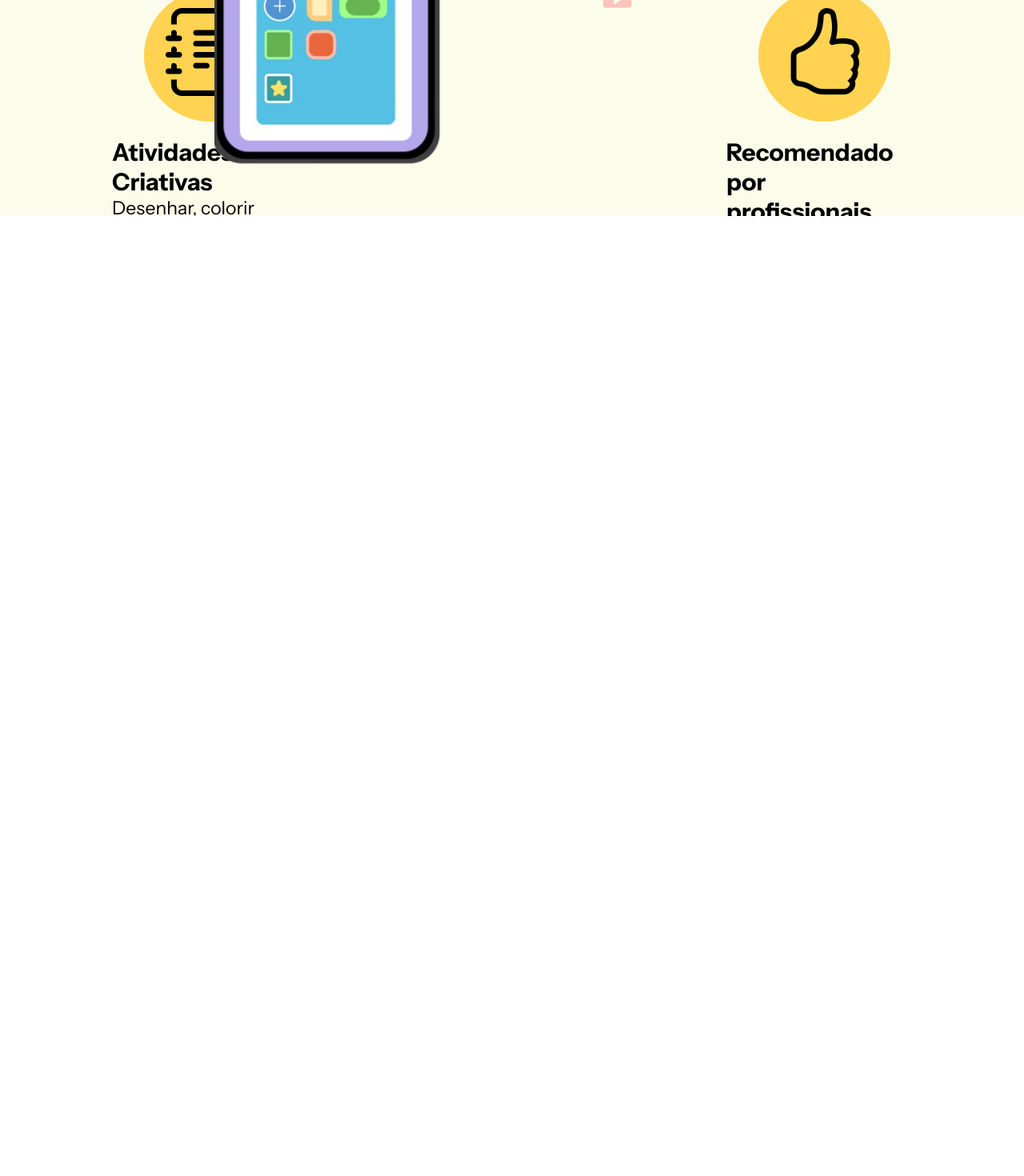
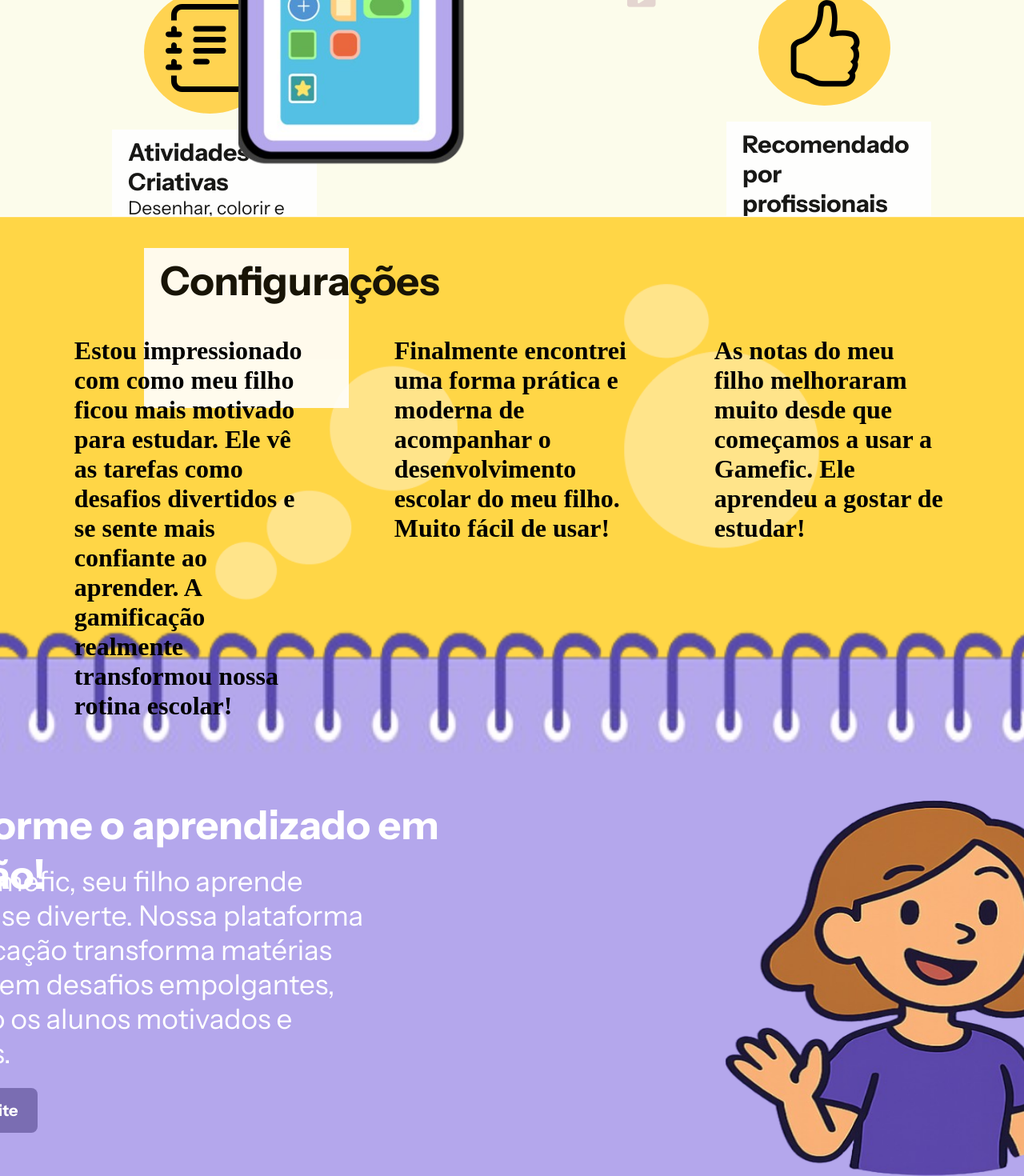
Before and after one commit to Ramon-24/Gamefic, a Next.js app: page / in a window 1280 px wide. Shown: the part 1330-2800 px from the top of the page at 80% size. Before the commit the page ends 1600 px from the top, so only its background shows below. Built offline with nearby package versions, Linux system fonts and the light colour scheme; a web font is replaced by a local one.

Commit message:
novas telas

```diff
--- /dev/null
+++ b/src/app/_components/Config.css
@@ -0,0 +1,150 @@
+* {
+    box-sizing: border-box;
+    margin: 0;
+    padding: 0;
+}
+
+.config_body {
+    overflow: hidden;
+    display: flex;
+    flex-direction: column;
+    color: black;
+}
+
+.configuracoes {
+    height: 70vh;
+    width: 100vw;
+    position: relative;
+}
+
+.inform {
+    height: 100vh;
+    width: 100vw;
+}
+
+.fundo_inform {
+    height: 110vh;
+    width: 100vw;
+    background-color: #8778E0;
+    display: flex;
+    justify-content: center;
+    align-items: center;
+}
+
+.caderno {
+    transform: translateY(-70px);
+    display: flex;
+    justify-content: center;
+    align-items: center;
+}
+
+.caderno_imagem {
+    width: calc(460px * 4);
+    height: calc(450px * 2);
+}
+
+.background_image {
+    position: absolute;
+    width: 100%;
+    height: 100%;
+    z-index: 0;
+}
+
+.text_config {
+    position: relative;
+    z-index: 1;
+    padding: 40px;
+}
+
+.text {
+    transform: translateX(-160px);
+    font-size: 50px;
+    background-color: #ffd646;
+    font-family: 'Instrument Sans';
+    color: rgb(0, 0, 0);
+    padding: 10px 20px;
+    display: inline-block;
+    margin-bottom: 30px;
+    opacity: 0.9;
+}
+
+.text-conteiner {
+    display: flex;
+    flex-direction: row;
+    justify-content: space-around;
+}
+
+.text1 {
+    width: 23vw;
+    height: 45vh;
+    transform: translateY(-120px);
+}
+
+.text-size {
+    font-size: 32px;
+}
+
+.caderno_wrapper {
+    position: relative;
+    width: fit-content;
+}
+
+.menina {
+    position: absolute;
+    top: 160px;
+    left: 50%;
+    transform: translateX(50%);
+    width: 500px;
+    height: 500px;
+    z-index: 1;
+}
+
+.pageInform {
+    z-index: 1;
+    position: absolute;
+    display: flex;
+    flex-direction: column;
+}
+
+.pageInform-text {
+    height: 30vh;
+    width: 60vw;
+    font-size: 30px;
+    color: #fff;
+    padding: 180px 0px 0px 120px;
+}
+
+.text-title {
+    font-size: 50px;
+    height: 10vh;
+    width: 70vw;
+    font-family: 'Instrument Sans';
+}
+
+.text-paragrafo {
+    font-size: 35px;
+    height: 30vh;
+    width: 50vw;
+    font-family: 'Instrument Sans';
+}
+
+.pageInform-button {
+    height: 7vh;
+    width: 15vw;
+    border-radius: 8px;
+    background-color: #7A6DB2;
+
+    display: flex;
+    justify-content: center;
+    align-items: center;
+
+    margin-top: 300px;
+    margin-left: 135px;
+}
+
+.text-button {
+    color: #fff;
+    font-size: 20px;
+    font-family: 'Instrument Sans';
+    font-weight: bold;
+}
--- /dev/null
+++ b/src/app/_components/Config.js
@@ -0,0 +1,68 @@
+import Image from "next/image";
+import '../_components/Config.css';
+
+export function Config() {
+    return (
+        <main className="config_body">
+            <section className="configuracoes">
+                {/* Imagem de fundo */}
+                <div className="background_image">
+                    <Image
+                        src="/fundo.png"
+                        alt="Fundo"
+                        fill
+                        style={{
+                            objectFit: 'cover',
+                        }}
+                    />
+                </div>
+
+                {/* Conteúdo em cima da imagem */}
+                <div className="text_config">
+                    <h1 className="text">Configurações</h1>
+
+                    <div className="text-conteiner">
+                        <div className="text1">
+                            <h3 className="text-size">Estou impressionado com como meu filho ficou mais motivado para estudar. Ele vê as tarefas como desafios divertidos e se sente mais confiante ao aprender. A gamificação realmente transformou nossa rotina escolar!</h3>
+                        </div>
+                        <div className="text1">
+                            <h3 className="text-size">Finalmente encontrei uma forma prática e moderna de acompanhar o desenvolvimento escolar do meu filho. Muito fácil de usar!</h3>
+                        </div>
+                        <div className="text1">
+                            <h3 className="text-size">As notas do meu filho melhoraram muito desde que começamos a usar a Gamefic. Ele aprendeu a gostar de estudar!</h3>
+                        </div>
+                    </div>
+
+                </div>
+            </section>
+            <section className="inform">
+                <div className="fundo_inform">
+                    <div className="caderno_wrapper">
+                        <div className="caderno">
+                            <img src="/caderno.png" alt="Caderno" className="caderno_imagem" />
+                        </div>
+
+                        <div className="pageInform">
+                            <div className="pageInform-text">
+                                <h2 className="text-title">Transforme o aprendizado em diversão!</h2>
+                                <p className="text-paragrafo">Com a Gamefic, seu filho aprende enquanto se diverte. Nossa plataforma de gamificação transforma matérias escolares em desafios empolgantes, mantendo os alunos motivados e engajados.</p>
+                            </div>
+                            <div className="pageInform-button">
+                                <h4 className="text-button">Iniciar com site</h4>
+                            </div>
+                        </div>
+
+                        <div className="menina">
+                            <Image
+                                src="/crianca1.png"
+                                alt="Menina"
+                                className="menina_imagem"
+                                fill
+                            />
+                        </div>
+                    </div>
+                </div>
+            </section>
+        </main>
+    );
+}
--- a/src/app/_components/Informativo.css
+++ b/src/app/_components/Informativo.css
@@ -31,7 +31,7 @@
     position: absolute;
     width: 23vw;
     height: 80vh;
-    margin-left: -500px;
+    margin-left: -470px;
     margin-top: 120px;
     z-index: 0;
 }
@@ -74,22 +74,25 @@
     color: #ffffff;
     font-size: 30px;
     top: 510px;
-    left: 755px;
+    left: 785px;
     z-index: 1;
     animation: play 3s ease-in-out infinite;
     animation-delay: 2s;
 }
+
 @keyframes play {
     0% {
         transform: scale(1);
         opacity: 1;
     }
+
     15% {
         transform: scale(0.97);
         opacity: 0.3;
         color: red;
         font-size: 32px;
     }
+
     30% {
         transform: scale(0.95);
         opacity: 0.9;
@@ -98,29 +101,31 @@
         margin-top: -6px;
         margin-left: -2px;
     }
+
     45% {
         transform: scale(0.97);
         opacity: 0.3;
         color: rgb(143, 78, 78);
         font-size: 32px;
     }
+
     60% {
         transform: scale(1);
         opacity: 1;
     }
+
     100% {
         transform: scale(1);
         opacity: 1;
     }
 }
 
-
 .text {
     height: 25vh;
-    width: 15vw;
-    background-color: #fcfceb;
-    margin: 0px 0px 0px 140px;
+    width: 20vw;
+    margin: 0px 0px 0px 300px;
     font-family: 'Instrument Sans';
+    background-color: white !important;
 }
 
 h3 {
--- a/src/app/_components/Informativo.js
+++ b/src/app/_components/Informativo.js
@@ -49,7 +49,7 @@
                                 height: '145px',
                                 position: 'absolute',
                                 top: "300px",
-                                left: "710px",
+                                left: "740px",
                                 borderRadius: "8px",
                                 zIndex: "1"
                             }}
--- a/src/app/page.js
+++ b/src/app/page.js
@@ -1,5 +1,6 @@
 import { Hero } from "./_components/Hero";
 import { Inform } from "./_components/Informativo";
+import { Config } from "./_components/Config";
 import 'bootstrap-icons/font/bootstrap-icons.css';
 
 
@@ -8,11 +9,7 @@
     <main>
       <Hero/>
       <Inform/>
-      {/* <h1>A Gamefic tá online!!!!</h1>
-      <i class="bi bi-hand-thumbs-up"></i>
-      <i class="bi bi-palette"></i>
-      <i class="bi bi-journal-text"></i>
-      <i class="bi bi-puzzle"></i> */}
+      <Config/>
     </main>
   );
 }
```
Also changed, not shown: public/caderno.png, public/fundo.png (added).
